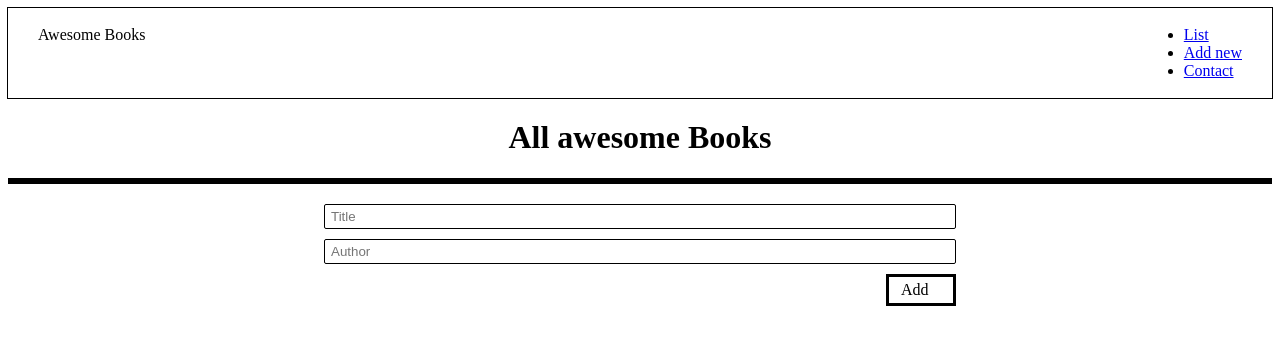
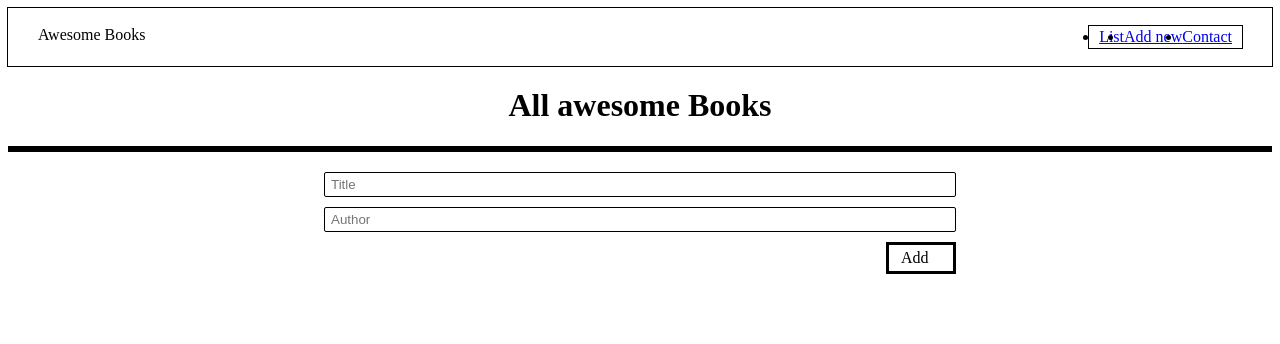
Before and after one commit to AbrahaKahsay/awesome-books, a website: page index.html in a window 1280 px wide. Drawn offline with Linux system fonts and the light colour scheme.

Commit message:
Add styling to ul  element

```diff
--- a/style.css
+++ b/style.css
@@ -57,3 +57,11 @@ nav.main-nav{
   padding:2px 30px;
   box-sizing:border-box;
 }
+
+.main-links {
+  outline:1px solid black;
+  display:flex;
+  flex-direction:row;
+  padding:2px 10px;
+  box-sizing: border-box;
+}
```
